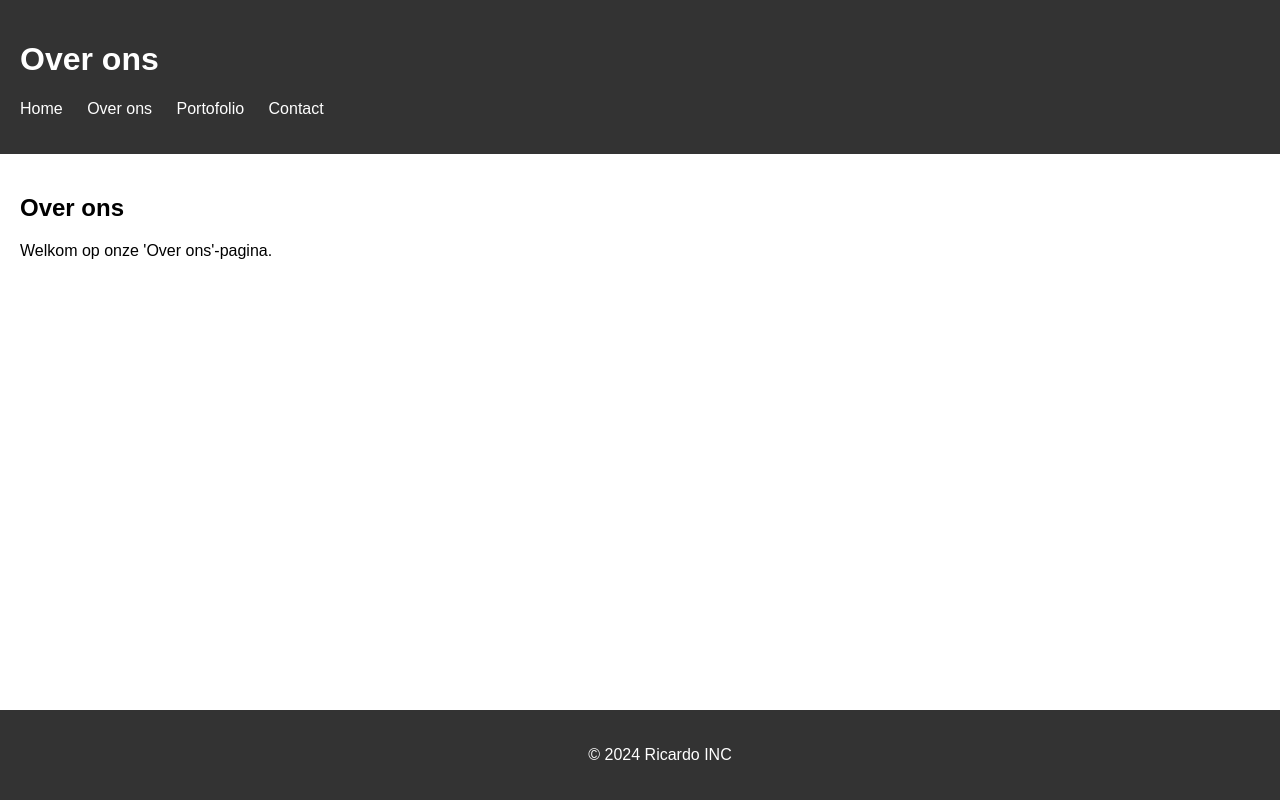
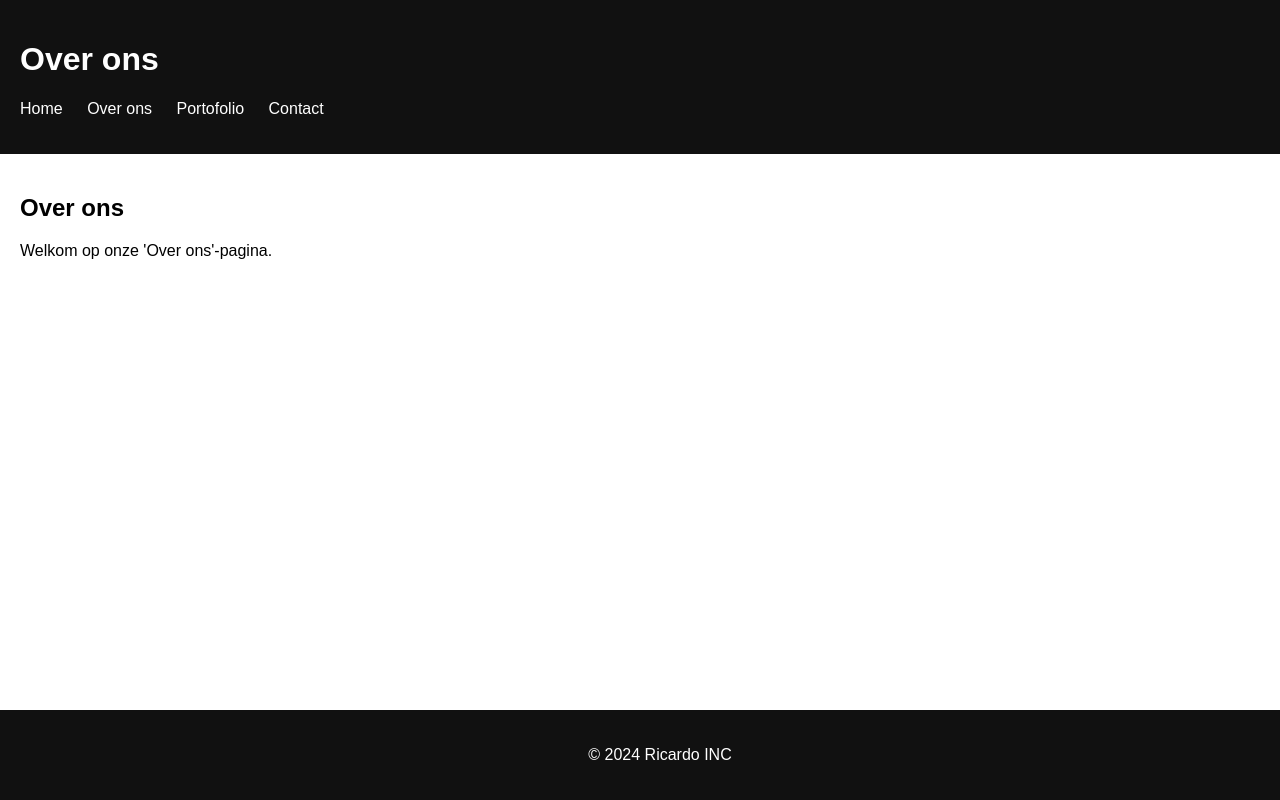
Before and after one commit to hosting-everyone/contact, a PHP site: page /about.html in a window 1280 px wide. Run offline with PHP 8.4, Linux system fonts and the light colour scheme.

Commit message:
Update style.css

```diff
--- a/style.css
+++ b/style.css
@@ -6,7 +6,7 @@ body {
 }
 
 header {
-    background-color: #333;
+    background-color: #111111;
     color: #fff;
     padding: 20px;
 }
@@ -27,7 +27,7 @@ nav ul li a {
 }
 
 footer {
-    background-color: #333;
+    background-color: #111111;
     color: #fff;
     text-align: center;
     padding: 20px;
```
